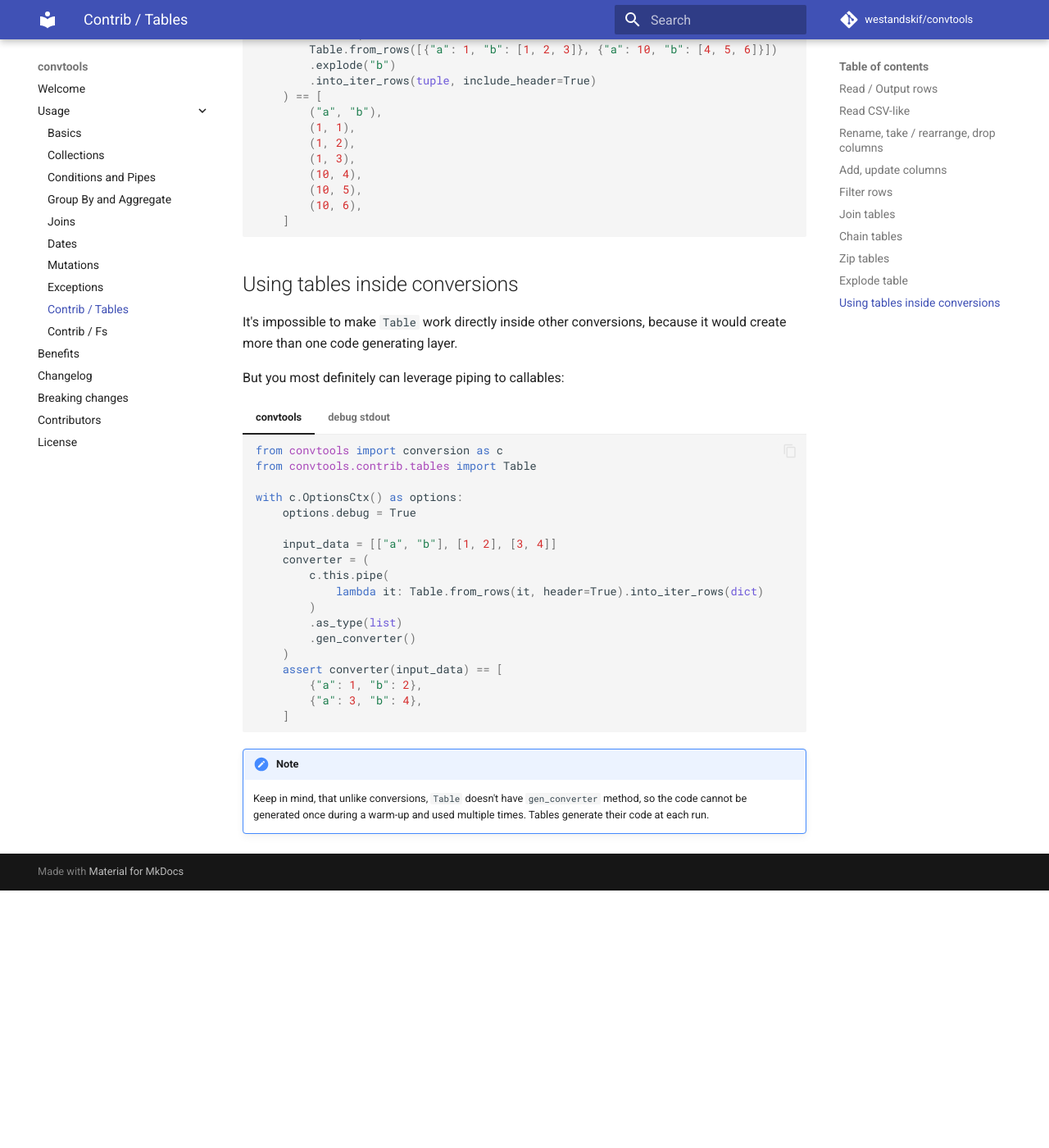
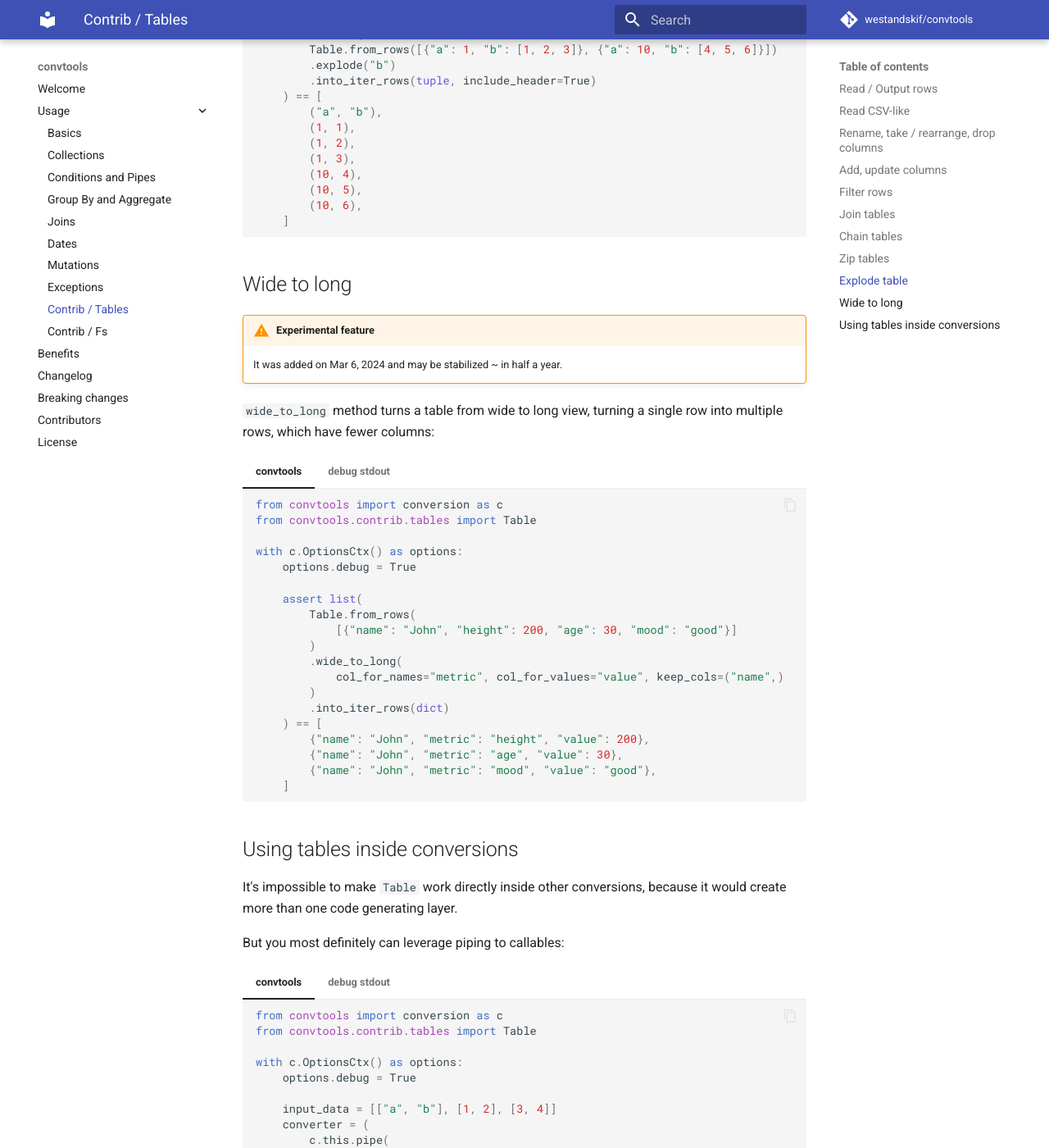
Before and after one commit to westandskif/convtools, an MkDocs documentation site: the page built from docs/contrib_tables.md, in a window 1280 px wide and 1400 px high, scrolled down 8283 px. Shown: the whole window at 82% size. Built offline with MkDocs 1.6.1 and Material for MkDocs 9.7.7, drawn with Linux system fonts in a browser that asks for light colours; comment, search, counter and statistics services are not loaded; before the commit the page ends 9369 px from its top, so only the background shows below that.

Commit message:
added experimental Table.wide_to_long

````diff
--- a/docs/contrib_tables.md
+++ b/docs/contrib_tables.md
@@ -172,6 +172,17 @@ only parameter is `column_name` to explode.
 {!examples-md/contrib_tables_explode.md!}
 
 
+## Wide to long
+
+!!! warning "Experimental feature"
+    It was added on Mar 6, 2024 and may be stabilized ~ in half a year.
+
+`wide_to_long` method turns a table from wide to long view, turning a single
+row into multiple rows, which have fewer columns:
+
+{!examples-md/contrib_tables_wide_to_long.md!}
+
+
 ## Using tables inside conversions
 
 It's impossible to make `Table` work directly inside other conversions, because
--- /dev/null
+++ b/docs/examples-md/contrib_tables_wide_to_long.md
@@ -0,0 +1,75 @@
+===! "convtools"
+    ```python
+    from convtools import conversion as c
+    from convtools.contrib.tables import Table
+
+    with c.OptionsCtx() as options:
+        options.debug = True
+
+        assert list(
+            Table.from_rows(
+                [{"name": "John", "height": 200, "age": 30, "mood": "good"}]
+            )
+            .wide_to_long(
+                col_for_names="metric", col_for_values="value", keep_cols=("name",)
+            )
+            .into_iter_rows(dict)
+        ) == [
+            {"name": "John", "metric": "height", "value": 200},
+            {"name": "John", "metric": "age", "value": 30},
+            {"name": "John", "metric": "mood", "value": "good"},
+        ]
+    ```
+
+=== "debug stdout"
+    ```python
+    def converter(data_):
+        try:
+            return (
+                (
+                    i["name"],
+                    i["height"],
+                    i["age"],
+                    i["mood"],
+                )
+                for i in data_
+            )
+        except __exceptions_to_dump_sources:
+            __convtools__code_storage.dump_sources()
+            raise
+
+    def converter(data_):
+        try:
+            return (
+                new_row
+                for row_ in data_
+                for new_row in (
+                    (
+                        row_[0],
+                        "height",
+                        row_[1],
+                    ),
+                    (
+                        row_[0],
+                        "age",
+                        row_[2],
+                    ),
+                    (
+                        row_[0],
+                        "mood",
+                        row_[3],
+                    ),
+                )
+            )
+        except __exceptions_to_dump_sources:
+            __convtools__code_storage.dump_sources()
+            raise
+
+    def converter(data_):
+        try:
+            return ({"name": i[0], "metric": i[1], "value": i[2]} for i in data_)
+        except __exceptions_to_dump_sources:
+            __convtools__code_storage.dump_sources()
+            raise
+
+    ```
--- a/pyproject.toml
+++ b/pyproject.toml
@@ -11,7 +11,7 @@ include = ["/src"]
 
 [project]
 name = "convtools"
-version = "1.7.0"
+version = "1.8.0"
 description = "dynamic, declarative data transformations with automatic code generation"
 
 readme = "README.md"
````
Also changed, not shown: docs/CHANGELOG.md (+4 -0 lines), docs/examples-raw/contrib_tables_wide_to_long.py (added, +19 -0 lines), 2 other files.
